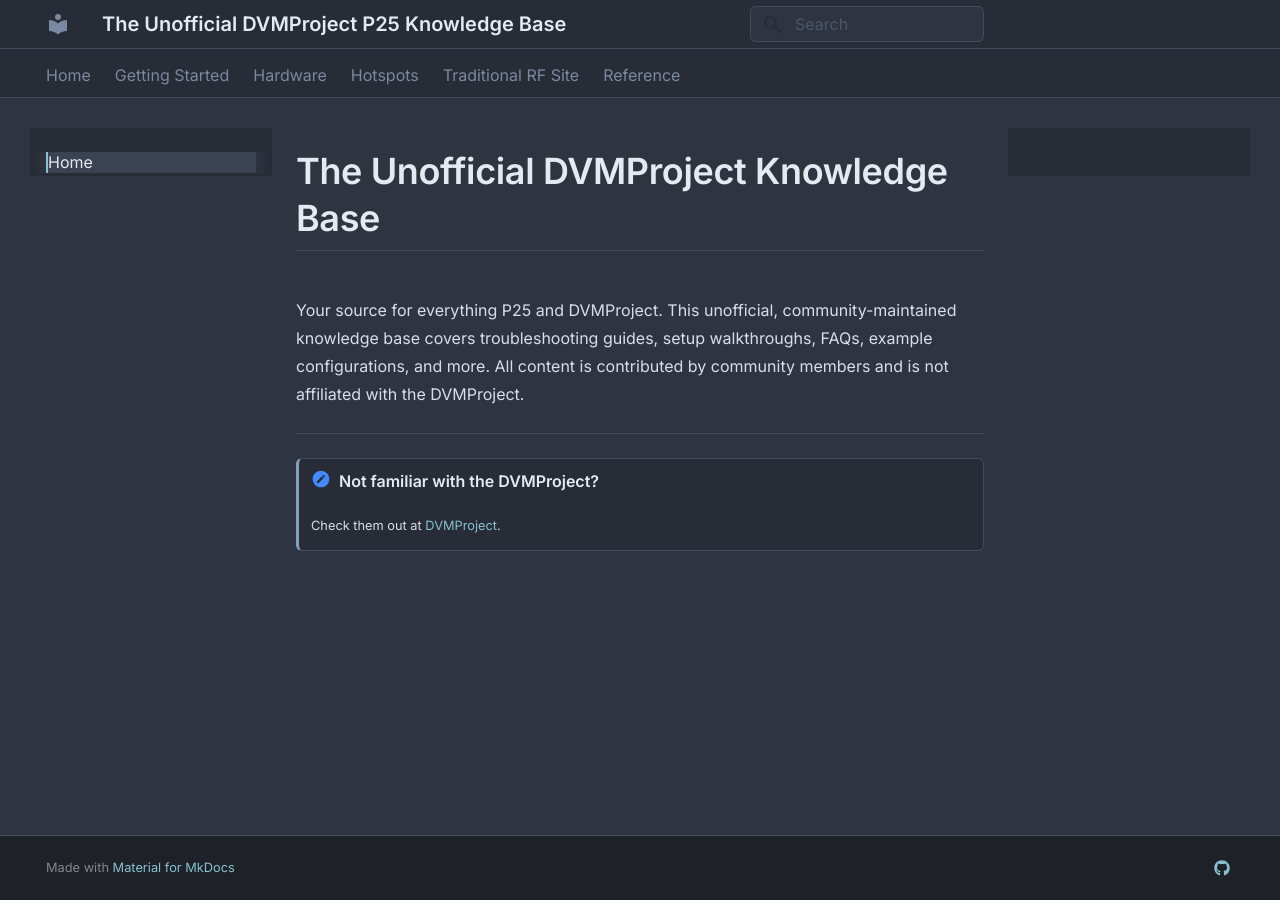
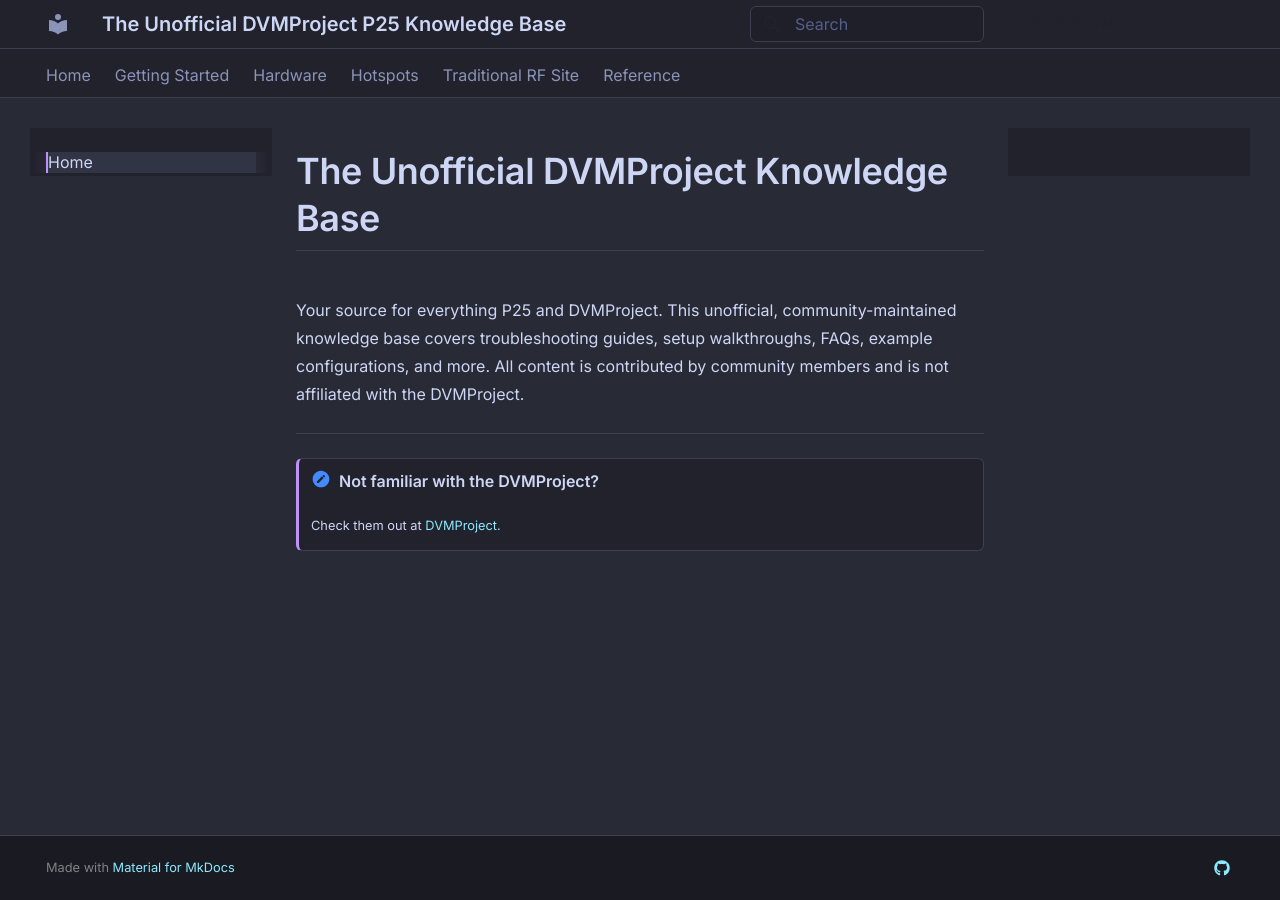
Before and after one commit to p25-dvm/p25-dvm.github.io, an MkDocs documentation site: the page built from docs/index.md, in a window 1280 px wide. Built offline with MkDocs 1.6.1 and Material for MkDocs 9.7.7, drawn with Linux system fonts in a browser that asks for light colours.

Commit message:
Update mkdocs.yml

```diff
--- a/mkdocs.yml
+++ b/mkdocs.yml
@@ -23,7 +23,7 @@
     - content.code.annotate
 
 extra_css:
-  - stylesheets/nord.css
+  - stylesheets/dracula.css
 
 #extra_javascript:
 #  - javascripts/hacker.js
```
